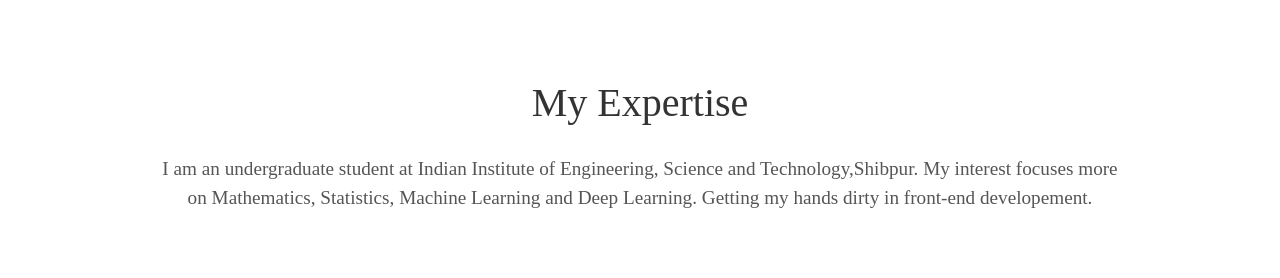
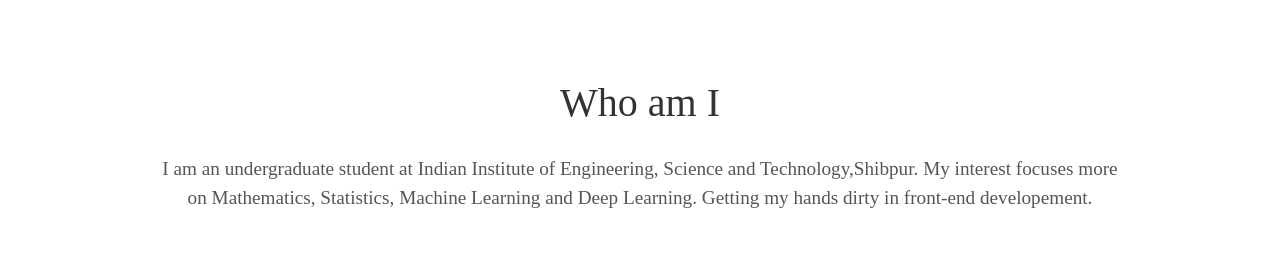
Before and after one commit to raypretam/personal-website, a Jekyll site: the page built from index.html, in a window 1280 px wide. Shown: the part 902-1180 px from the top of the page. Built offline with Jekyll 4.4.1, drawn with Linux system fonts in a browser that asks for light colours; some web fonts are replaced.

Commit message:
Fixed h1 tag

```diff
--- a/_includes/about.html
+++ b/_includes/about.html
@@ -1,5 +1,5 @@
 <div class="user-details">
-  <h1>My Expertise</h1>
+  <h1>Who am I</h1>
   <p>{{ site.user_description }}</p>
 </div>
 <div class="user">
```
